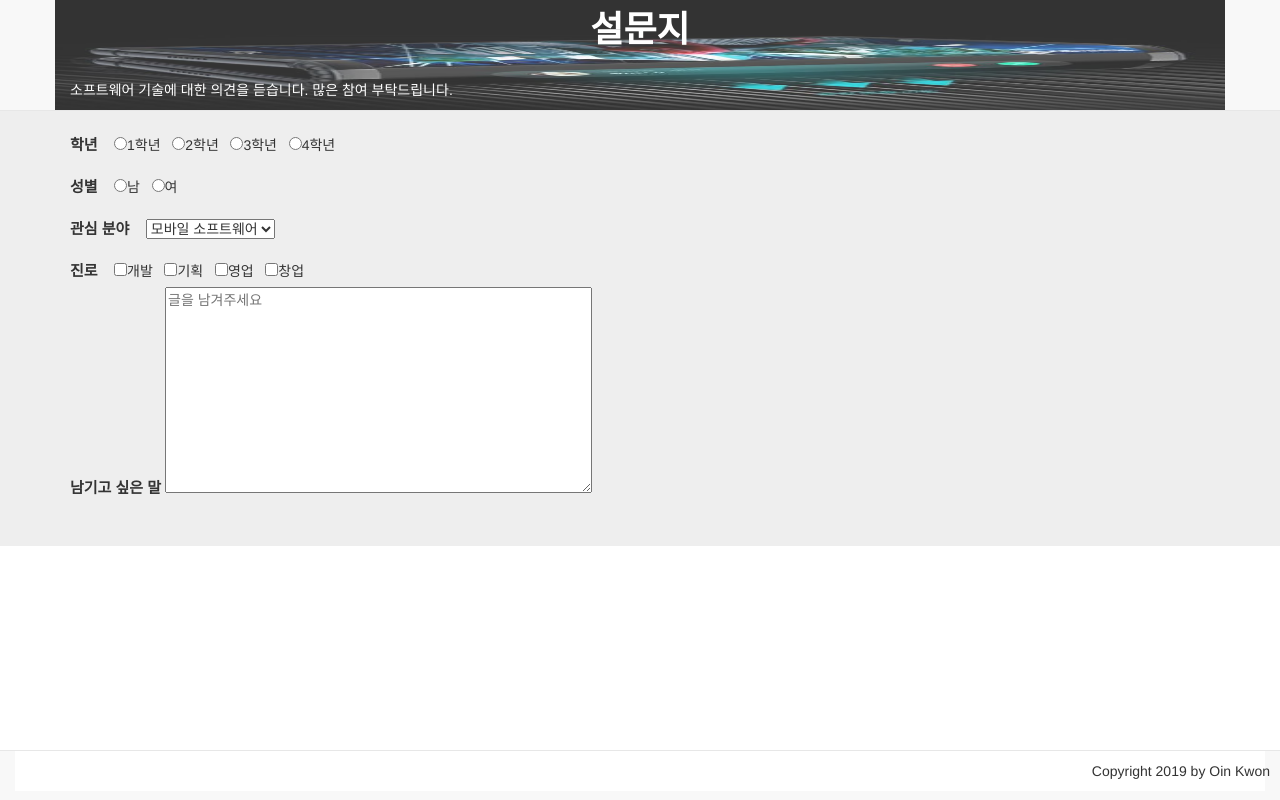
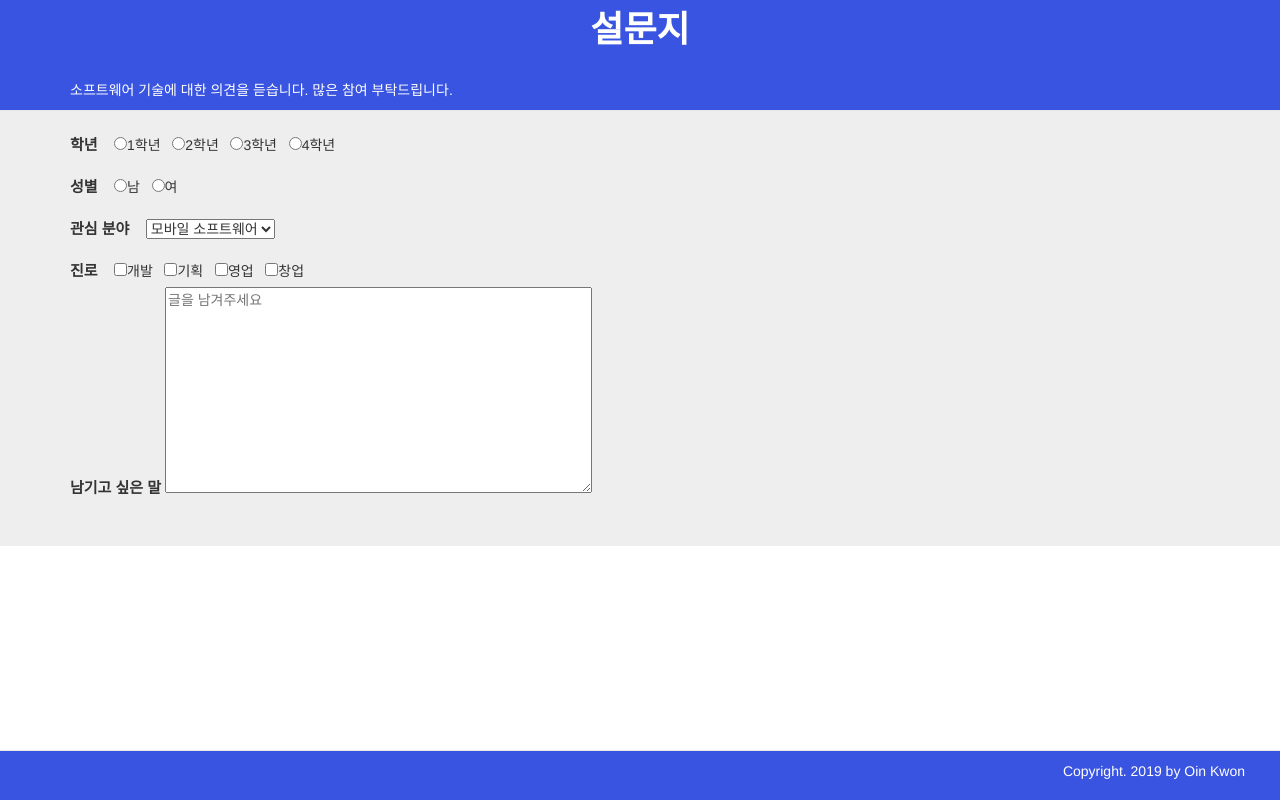
Before and after one commit to EthanKwon/Gamja_HTML-CSS_Openchallenge, a plain HTML site: page servey_bs.html in a window 1280 px wide. Drawn offline with nearby package versions, Linux system fonts and the light colour scheme.

Commit message:
Docs : revise openchallenge files (servey top color)

```diff
--- a/CSS/bs.css
+++ b/CSS/bs.css
@@ -32,7 +32,7 @@ h3 {
 #설문조사 {
   font-weight: bold;
 }
-#bs-example-navbar-collapse-1 {
+#bottom_nav {
   background-color: white;
 }
 
--- a/CSS/survey_bs.css
+++ b/CSS/survey_bs.css
@@ -11,17 +11,14 @@ h1 {
 
 #copyright {
   padding: 5px;
-  margin-top: 10px;
   margin: 5px;
+  margin-right: 30px;
 }
 
-#bs-example-navbar-collapse-1 {
-  background-color: white;
-}
-
-#스마트 {
-  background-image: url('../media/스마트폰.png') ;
-  background-size: 100% 100%;
+#스마트,#bottom_nav {
+  background : rgb(57, 84, 224);
+  -webkit-background-size: 100%;
+  background-size: 100%;
   color: white;
 }
 
--- a/servey_bs.html
+++ b/servey_bs.html
@@ -11,8 +11,8 @@
 </head>
 
 <body>
-  <nav class="navbar navbar-default navbar-fixed-top">
-      <div id="스마트" class="container">
+  <nav id="스마트" class="navbar navbar-default navbar-fixed-top">
+      <div class="container">
         <header>
           <audio src="media/Rylynn.mp3" autoplay loop></audio>
           <h1>설문지</h1>
@@ -73,7 +73,7 @@
       <div class="collapse navbar-collapse" id="bs-example-navbar-collapse-1">
 
         <ul class="nav navbar-nav navbar-right">
-          <li id="copyright">Copyright 2019 by Oin Kwon</li>
+          <li id="copyright">Copyright. 2019 by Oin Kwon</li>
         </ul>
       </div><!-- /.navbar-collapse -->
     </div><!-- /.container-fluid -->
```
Also changed, not shown: openchallenge_bs.html (+1 -1 lines).
